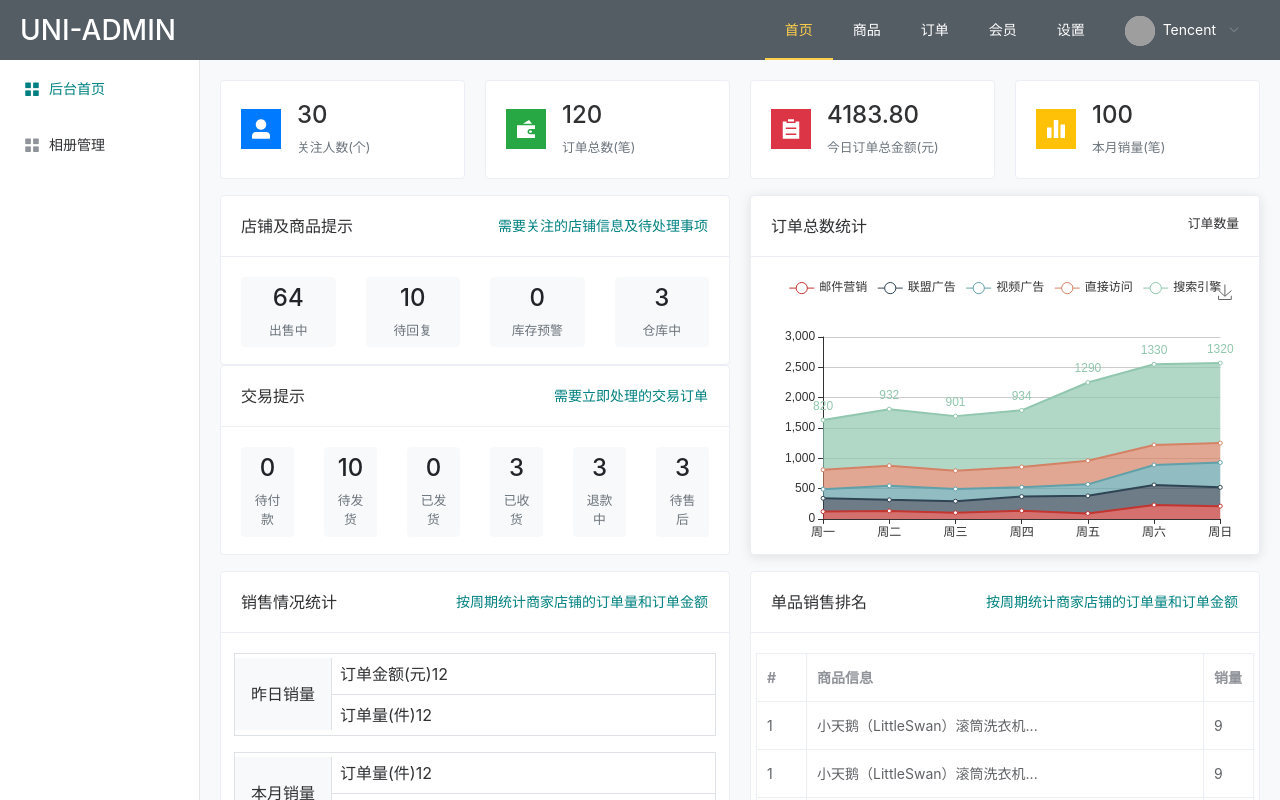
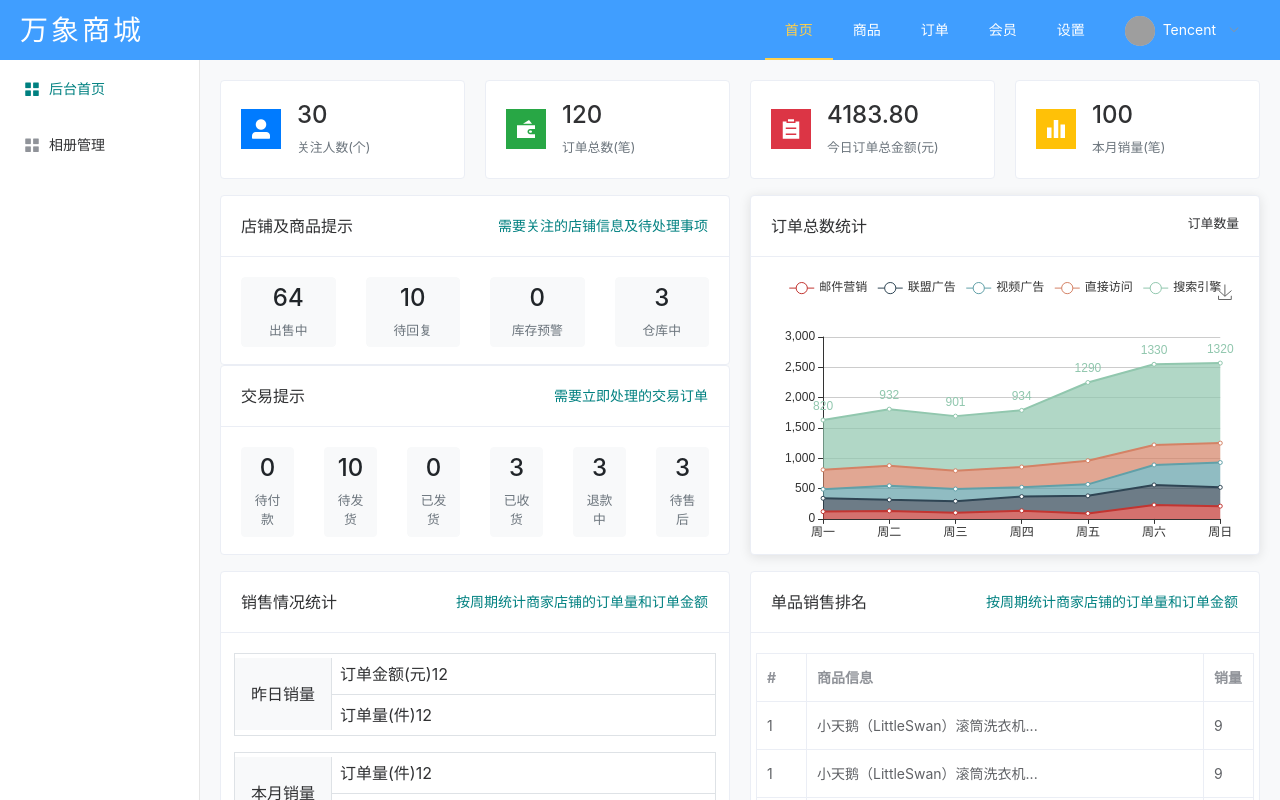
Before and after one commit to JinYuRin/vue-element-cms_shop, a Vue app: page /#/index in a window 1280 px wide. Built offline with nearby package versions, Linux system fonts and the light colour scheme; grey boxes are pictures that could not be loaded.

Commit message:
更改layout标题主色调，更改logo名称

```diff
--- a/src/common/config/config.js
+++ b/src/common/config/config.js
@@ -2,10 +2,10 @@
  * @Author: JinYuRin
  * @Date: 2021-07-01 21:03:56
  * @Last Modified by: JinYuRin
- * @Last Modified time: 2021-07-10 21:36:50
+ * @Last Modified time: 2021-07-29 22:27:56
  */
 export default {
-    logo: 'UNI-ADMIN',
+    logo: '万象商城',
     // 这个结构还需要重新组织，不仅要记录顶部导航的激活index还必须带有每个左侧导航的激活index
     // 数据层级过于复杂，需要使用computed属性进行getset操作
     Menus: {
--- a/src/views/layout.vue
+++ b/src/views/layout.vue
@@ -13,15 +13,15 @@
         overflow: hidden;
       "
     >
-      <el-header style="background-color: #545c64">
+      <el-header style="background-color: #409EFF">
         <div class="d-flex justify-content-between align-items-center">
           <!-- 因为$config.logo也是Vue对象里的属性，可以用this直接指向的 -->
-          <h3 class="text-white m-0">{{ $config.logo }}</h3>
+          <h3 class="text-white m-0" style="letter-spacing:3px">{{ $config.logo }}</h3>
           <el-menu
             :default-active="activeHeader.toString()"
             mode="horizontal"
             @select="selectHeaderMenus"
-            background-color="#545c64"
+            background-color="#409EFF"
             text-color="#fff"
             active-text-color="#ffd04b"
           >
```
Also changed, not shown: 1 other file (tests, documents, lock files or other folders).
